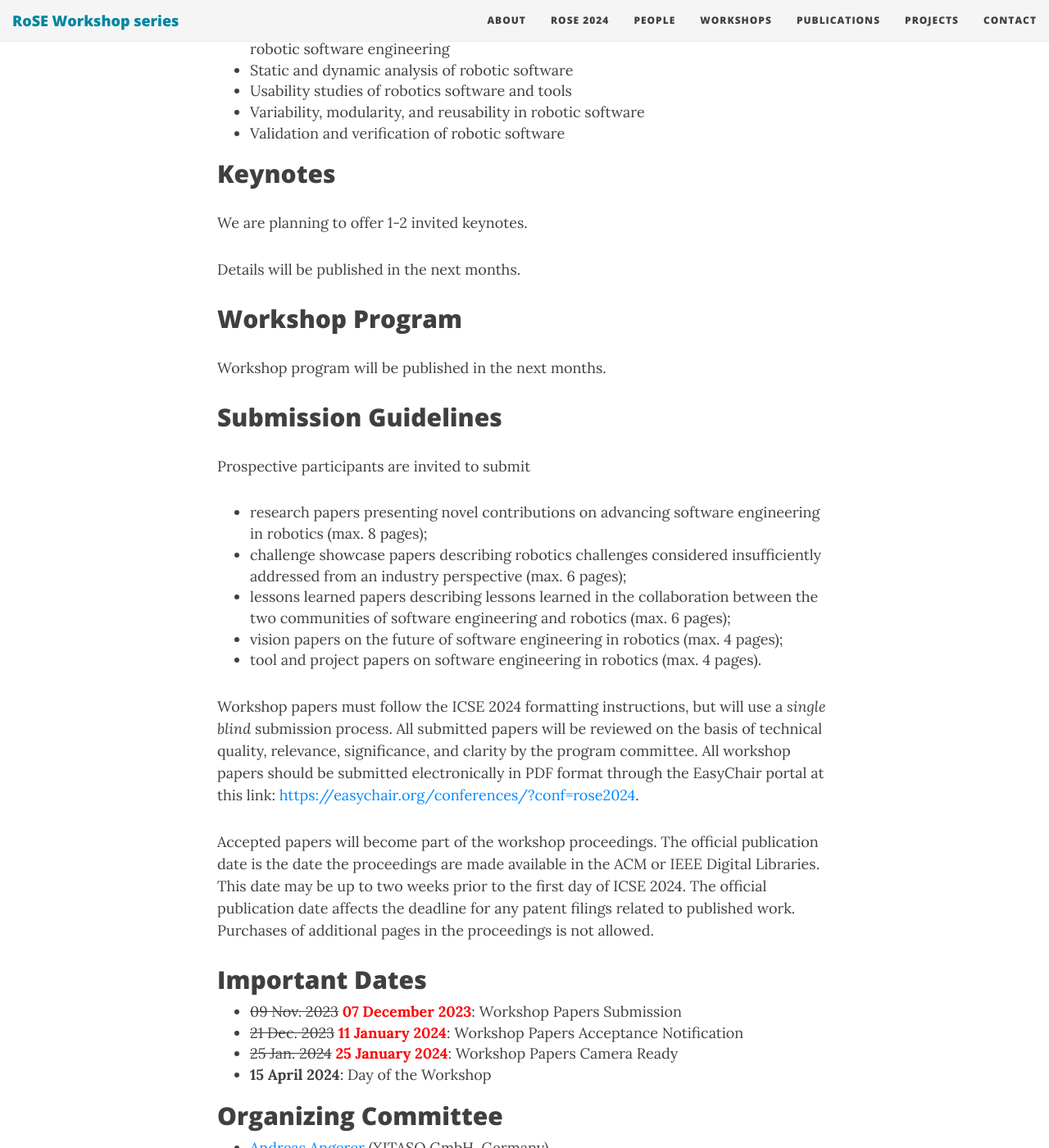
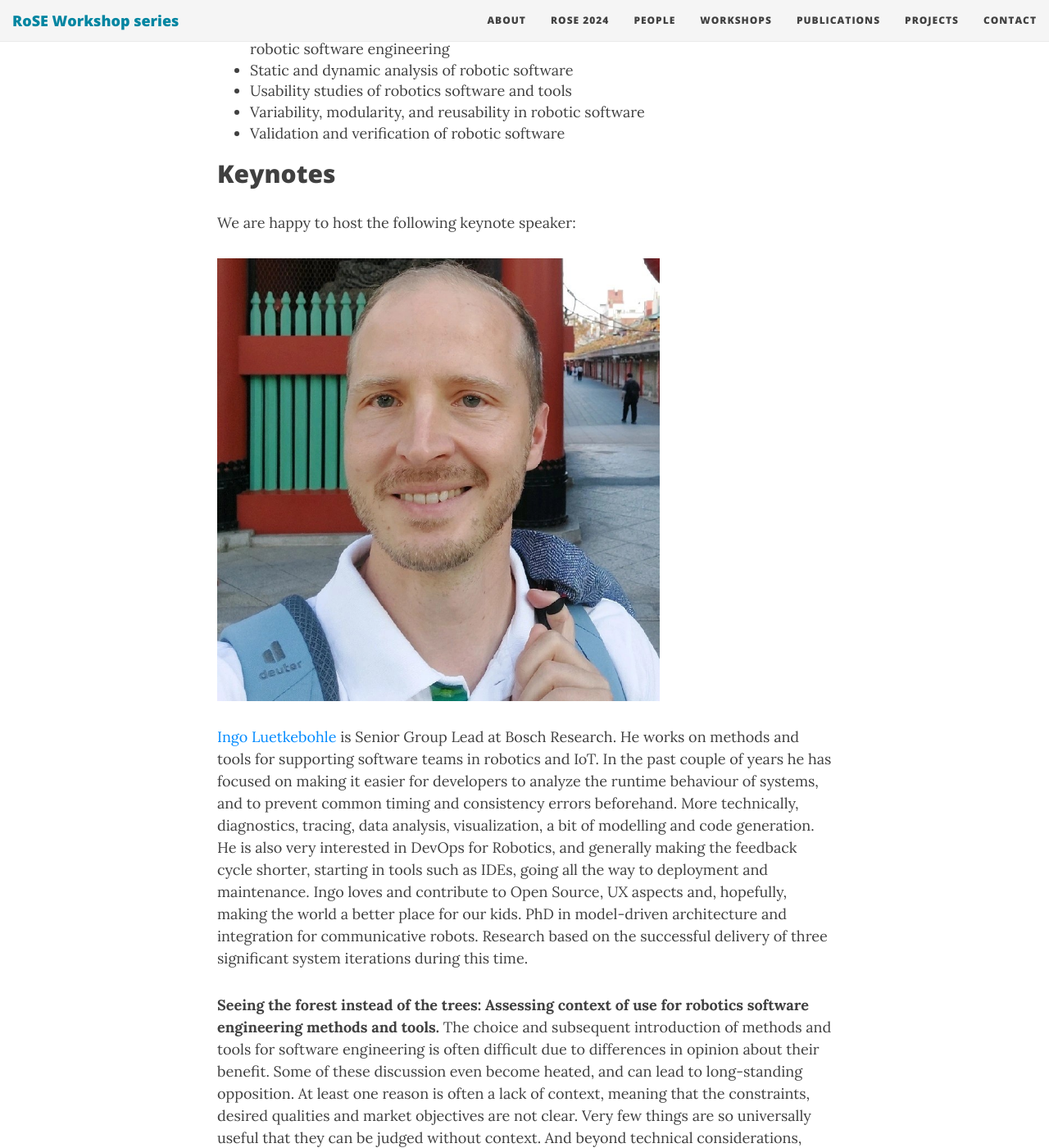
Before and after one commit to rose-workshops/rose-workshops.github.io, a Jekyll site: the page built from rose2024.md, in a window 1280 px wide and 1400 px high, scrolled down 1969 px. Shown: the whole window at 82% size. Built offline with Jekyll 4.4.1, drawn with Linux system fonts in a browser that asks for light colours; nearby versions of some CDN libraries; some of the changed text lies outside the part shown.

Commit message:
ADD Ingo's keynote to RoSE 2024

```diff
--- a/rose2024.md
+++ b/rose2024.md
@@ -51,9 +51,17 @@ real-world integrated robot software
 
 ## Keynotes
 
-We are planning to offer 1-2 invited keynotes.
+We are happy to host the following keynote speaker:
 
-Details will be published in the next months.
+<img src="/files/rose2024/ingo_luetkebohle.jpeg" alt="Ingo Luetkebohle" style="width: 30em;" />
+
+[Ingo Luetkebohle](https://www.linkedin.com/in/ingoluetkebohle/) is Senior Group Lead at Bosch Research. He works on methods and tools for supporting software teams in robotics and IoT.
+In the past couple of years he has focused on making it easier for developers to analyze the runtime behaviour of systems, and to prevent common timing and consistency errors beforehand. More technically, diagnostics, tracing, data analysis, visualization, a bit of modelling and code generation. He is also very interested in DevOps for Robotics, and generally making the feedback cycle shorter, starting in tools such as IDEs, going all the way to deployment and maintenance.
+Ingo loves and contribute to Open Source, UX aspects and, hopefully, making the world a better place for our kids. PhD in model-driven architecture and integration for communicative robots. Research based on the successful delivery of three significant system iterations during this time.
+
+**Seeing the forest instead of the trees: Assessing context of use for robotics software engineering methods and tools.**
+The choice and subsequent introduction of methods and tools for software engineering is often difficult due to differences in opinion about their benefit. Some of these discussion even become heated, and can lead to long-standing opposition. At least one reason is often a lack of context, meaning that the constraints, desired qualities and market objectives are not clear. Very few things are so universally useful that they can be judged without context. And beyond technical considerations, there is also often a cost dimension to consider – the benefit of a certain improvement may be too small to warrant its cost.
+In this talk, I will first relate common context characterization and cost-benefit analysis approaches to common differences we find in robotics use cases, to aid in choice of methods and tools. Regarding the adoption of new methods, I show how we have overcome some common barriers to adoption in our projects. Finally, I will comment on a somewhat long-standing rift in tool approaches in the European research community and provide some opinions on how context characterization could be helpful in overcoming it.
 
 
 ## Workshop Program
```
Also changed, not shown: files/rose2024/ingo_luetkebohle.jpeg (added).
